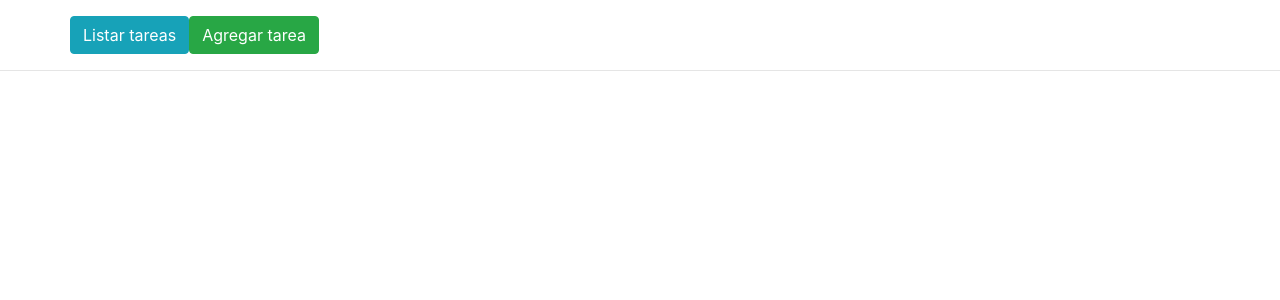
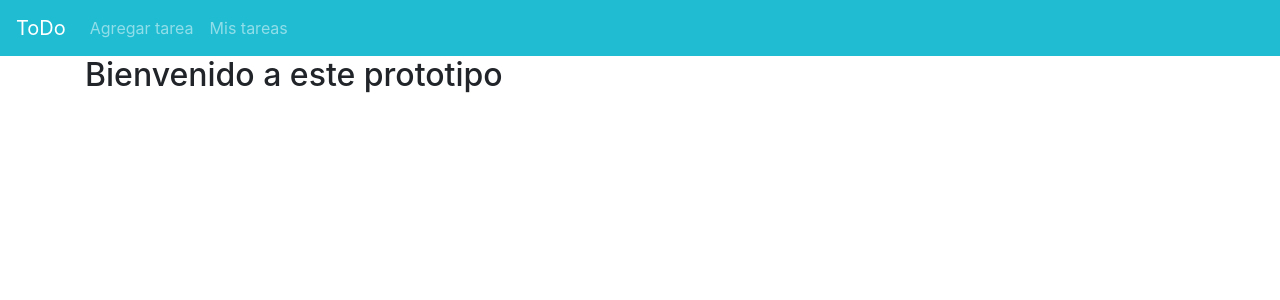
Before and after one commit to solisrmz/ToDo-Angular-App, an Angular app: page / in a window 1280 px wide. Shown: the top 300 px of the page. Built offline with nearby package versions, Linux system fonts and the light colour scheme.

Commit message:
Barra de navegación

```diff
--- /dev/null
+++ b/src/app/Welcome/welcome/welcome.component.html
@@ -0,0 +1,3 @@
+<div class="container">
+    <h2>Bienvenido a este prototipo</h2>
+</div>
--- /dev/null
+++ b/src/app/Welcome/welcome/welcome.component.ts
@@ -0,0 +1,15 @@
+import { Component, OnInit } from '@angular/core';
+
+@Component({
+  selector: 'app-welcome',
+  templateUrl: './welcome.component.html',
+  styleUrls: ['./welcome.component.css']
+})
+export class WelcomeComponent implements OnInit {
+
+  constructor() { }
+
+  ngOnInit(): void {
+  }
+
+}
--- a/src/app/app-routing.module.ts
+++ b/src/app/app-routing.module.ts
@@ -2,8 +2,10 @@
 import { Routes, RouterModule } from '@angular/router';
 import {ListComponent} from './Tareas/list/list.component';
 import {AddComponent} from './Tareas/add/add.component';
+import {WelcomeComponent} from './Welcome/welcome/welcome.component';
 
 const routes: Routes = [
+  {path:'', component:WelcomeComponent},
   {path:'list', component:ListComponent},
   {path:'create', component:AddComponent}
 ];
--- a/src/app/app.component.css
+++ b/src/app/app.component.css
@@ -0,0 +1,3 @@
+.navColor{
+    background: rgba(12, 183, 206, 0.918);
+}
--- a/src/app/app.component.html
+++ b/src/app/app.component.html
@@ -1,13 +1,23 @@
 <header>
-  <nav class="navbar">
+  <nav class="navbar navbar-expand-lg navbar-dark navColor">
+    <a class="navbar-brand" href="#">
+      ToDo
+    </a>
 
+    <button class="navbar-toggler" type="button">
+      <span class="navbar-toggler-icon"></span>
+    </button>
+
+    <div class="collapse navbar-collapse">
+      <ul class="navbar-nav mr-auto">
+        <li class="nav-item">
+          <a class="nav-link" routerLink="/add">Agregar tarea</a>
+        </li>
+        <li class="nav-item">
+          <a class="nav-link" routerLink='/list'>Mis tareas</a>
+        </li>
+      </ul>
+    </div>
   </nav>
 </header>
-<div class="container">
-  <div class="row">
-      <button (click)="List()" class="btn btn-large btn-info">Listar tareas</button>
-      <button (click)="Add()" class="btn btn-large btn-success">Agregar tarea</button>
-  </div>
-</div>
-<hr/>
 <router-outlet></router-outlet>
--- a/src/app/app.module.ts
+++ b/src/app/app.module.ts
@@ -9,6 +9,7 @@
 import {FormsModule} from '@angular/forms';
 import {TareaServiceService} from './Service/tarea-service.service';
 import { HttpClientModule } from '@angular/common/http';
+import { WelcomeComponent } from './Welcome/welcome/welcome.component';
 
 
 @NgModule({
@@ -16,7 +17,8 @@
     AppComponent,
     ListComponent,
     AddComponent,
-    EditComponent
+    EditComponent,
+    WelcomeComponent
   ],
   imports: [
     BrowserModule,
```
Also changed, not shown: src/app/Welcome/welcome/welcome.component.css (added), 1 other file (tests, documents, lock files or other folders).
